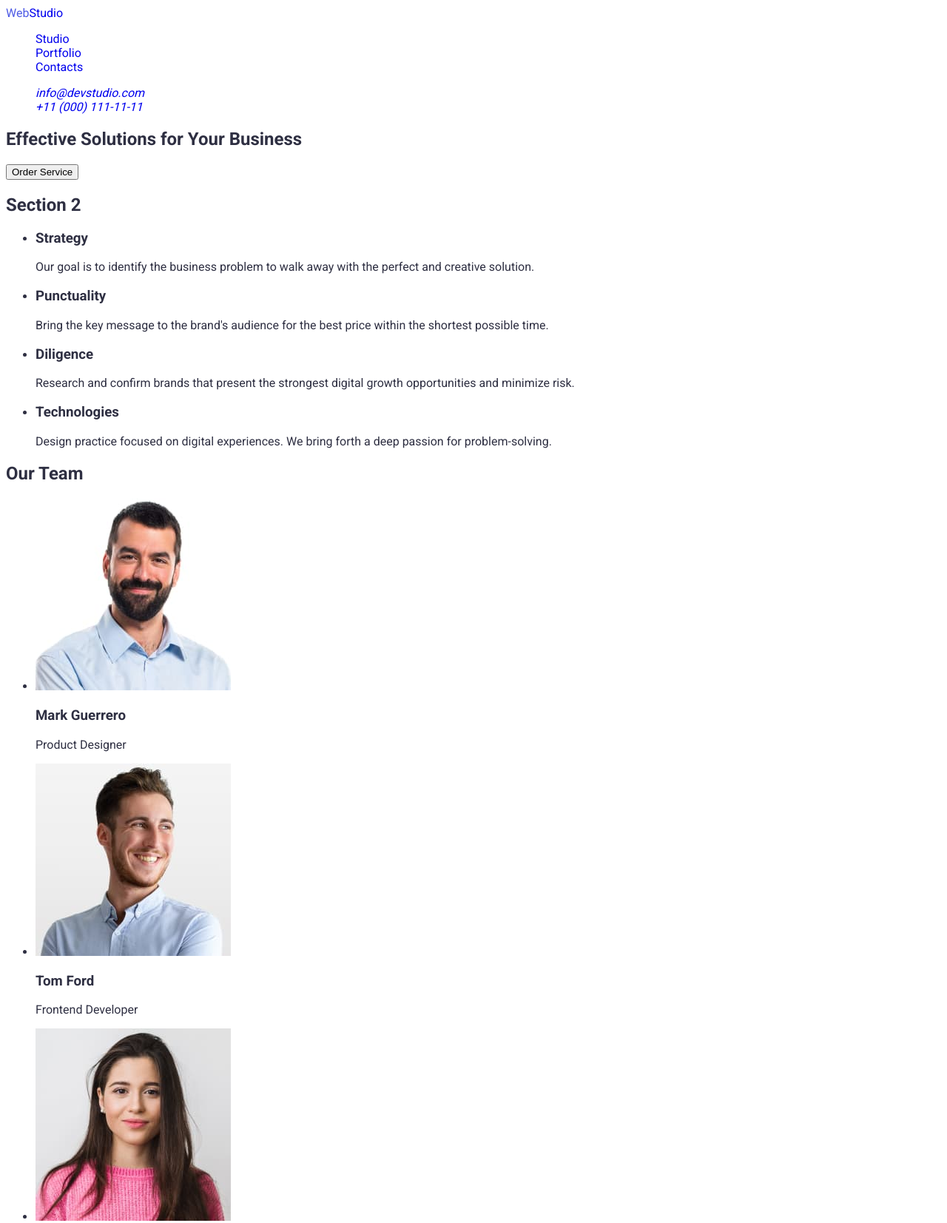
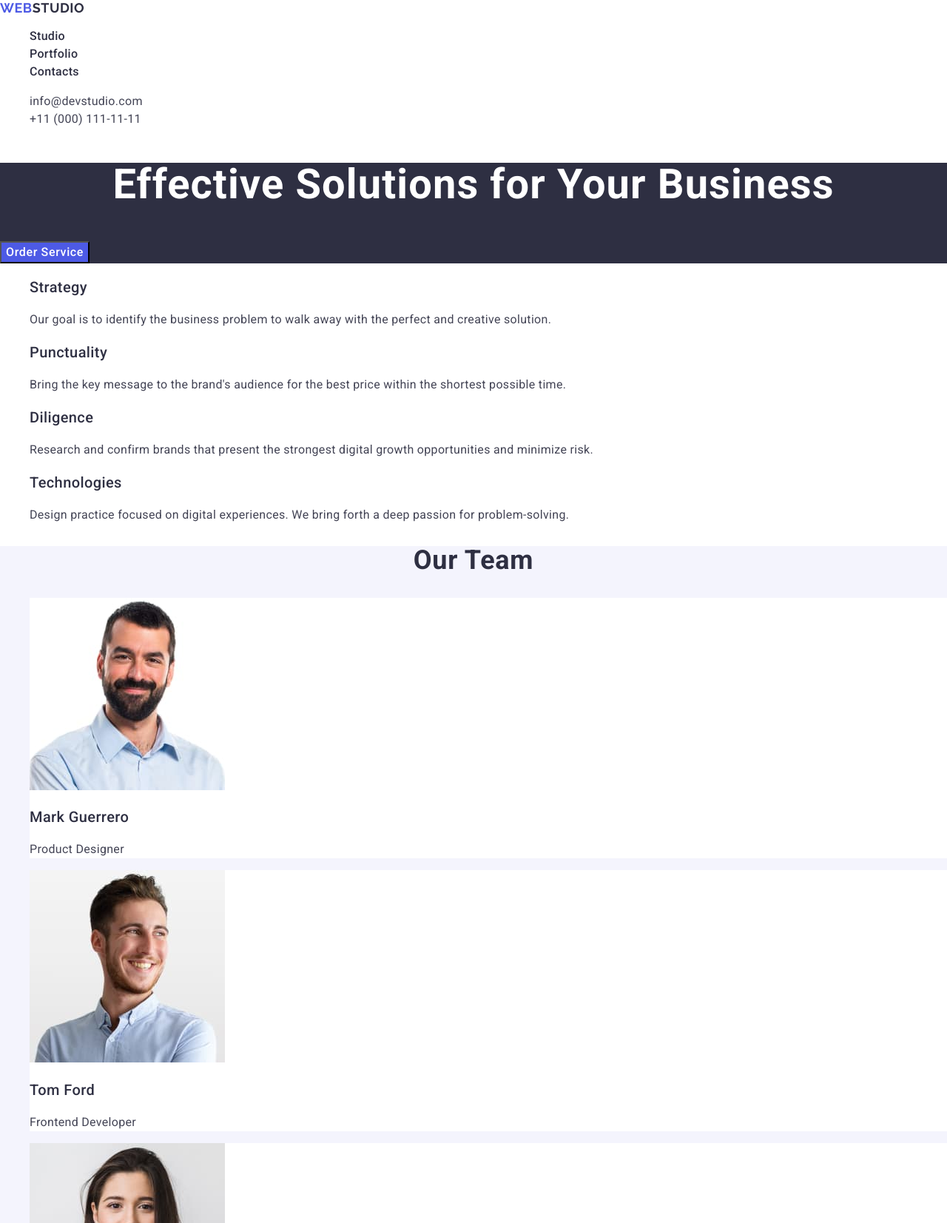
Before and after one commit to VolodymyrDiakov/goit-markup-hw-02, a plain HTML site: page index.html in a window 1280 px wide. Shown: the top 1653 px of the page at 74% size. Drawn offline with nearby package versions, Linux system fonts and the light colour scheme.

Commit message:
first iteration

```diff
--- a/css/styles.css
+++ b/css/styles.css
@@ -1,33 +1,173 @@
-:root{
-    --logo-color: #4D5AE5;
-    --primary-text-color: #2E2F42;
+.link{
+    text-decoration: none;
+}
+
+.list{
+    list-style-type: none;
+}
+
+button{
+    cursor: pointer;
 }
 
 body{
-    font-family: 'Roboto', sans-serif;
-    color: var(--primary-text-color);
+    font-family: "Roboto", sans-serif;
+    color: #434455;
+    background-color: #FFFFFF;
+}
+
+.logotype{
+    font-family: "Raleway", sans-serif;
+    font-weight: 700;
+    font-size: 18px;
+    line-height: 1.17;
+    letter-spacing: 0.03em;
+    text-transform: uppercase;
+    color: #4d5ae5;
 }
 
 .part-logo{
-    color: var(--logo-color);
+    color: #2e2f42;
 }
 
-.link {
-    text-decoration: none;
+.menu-link{
+    font-weight: 500;
+    font-size: 16px;
+    line-height: 1.5;
+    letter-spacing: 0.02em;
+    color: #2e2f42;
 }
 
-.site-logo:active,:focus{
-color: #404BBF;
+.menu-link:hover,
+.menu-link:focus{
+    color: #404bbf;
+}
+
+.contacts{
+    font-style: normal;
+}
+
+.contacts-link{
+    font-size: 16px;
+    line-height: 1.5;
+    letter-spacing: 0.02em;
+    color: #434455;
+}
+
+.contacts-link:hover,
+.contacts-link:focus{
+    color: #404bbf;
+}
+
+.hero{
+    background-color: #2e2f42;
+}
+
+.main-title{
+    font-size: 56px;
+    line-height: 1.07;
+    text-align: center;
+    letter-spacing: 0.02em;
+    color: #ffffff;
 }
 
 .main-button{
-cursor: pointer;
+    background-color: #4D5AE5;
+    font-family: "Roboto", sans-serif;
+    font-weight: 500;
+    font-size: 16px;
+    line-height: 1.5;
+    letter-spacing: 0.04em;
+    color: #ffffff;
 }
 
-.nav-links{
-    list-style-type: none;
+.main-button:hover,
+.main-button:focus{
+    background-color: #404BBF;
 }
 
-.address-links{
-        list-style-type: none;
-    }
+.benefits-list-title{
+    font-weight: 500;
+    font-size: 20px;
+    line-height: 1.2;
+    letter-spacing: 0.02em;
+    color: #2e2f42;
+}
+
+.benefits-list-text{
+    font-size: 16px;
+    line-height: 1.5;
+    letter-spacing: 0.02em;
+    color: #434455;
+}
+
+.team{
+    background-color: #F4F4FD;
+}
+
+.team-list-title{
+    font-size: 36px;
+    line-height: 1.11;
+    text-align: center;
+    letter-spacing: 0.02em;
+    text-transform: capitalize;
+    color: #2e2f42;
+}
+
+.team-list-item{
+    background-color: #FFFFFF;
+}
+
+.team-name-title{
+    font-weight: 500;
+    font-size: 20px;
+    line-height: 1.2;
+    letter-spacing: 0.02em;
+    color: #2e2f42;
+
+}
+
+.team-text{
+    font-size: 16px;
+    line-height: 1.5;
+    letter-spacing: 0.02em;
+    color: #434455;
+}
+
+.portfolio-title{
+    font-size: 36px;
+    line-height: 1.11;
+    text-align: center;
+    letter-spacing: 0.02em;
+    text-transform: capitalize;
+    color: #2e2f42;
+}
+
+.portfolio-list-title{
+    font-weight: 500;
+    font-size: 20px;
+    line-height: 1.2;
+    letter-spacing: 0.02em;
+    color: #2e2f42;
+}
+
+.portfolio-list-text{
+    font-size: 16px;
+    line-height: 1.5;
+    letter-spacing: 0.02em;
+    color: #434455;;
+}
+
+.about-us{
+    background-color: #2e2f42;
+}
+
+.about-us-part-logo{
+    color: #f4f4fd;
+}
+
+.about-us-text{
+    line-height: 1.5;
+    color: #F4F4FD;
+    letter-spacing: 0.02em;
+}
--- a/index.html
+++ b/index.html
@@ -4,8 +4,9 @@
     <meta charset="UTF-8" />
     <meta name="viewport" content="width=device-width, initial-scale=1.0" />
     <title>Document</title>
-    <link rel="stylesheet"
-    href="https://cdnjs.cloudflare.com/ajax/libs/modern-normalize/2.0.0/modern-normalize.min.css
+    <link
+      rel="stylesheet"
+      href="https://cdnjs.cloudflare.com/ajax/libs/modern-normalize/2.0.0/modern-normalize.min.css"
     />
     <link rel="preconnect" href="https://fonts.googleapis.com" />
     <link rel="preconnect" href="https://fonts.gstatic.com" crossorigin />
@@ -16,117 +17,125 @@
     <link rel="stylesheet" type="text/css" href="./css/styles.css" />
   </head>
   <body>
-    <header>
-      <nav>
-        <a class="site-logo link" href="./index.html"
-          ><span class="part-logo">Web</span>Studio</a
+    <header class="page-header">
+      <nav class="page-navigation">
+        <a class="logotype link" href="./index.html"
+          >Web<span class="part-logo">Studio</span></a
         >
-        <ul class="nav-links">
-          <li><a class="link" href="./studio.html">Studio</a></li>
-          <li><a class="link" href="./portfolio.html">Portfolio</a></li>
-          <li><a class="link" href="./contacts.html">Contacts</a></li>
+        <ul class="menu list">
+          <li class="menu-item">
+            <a class="menu-link link" href="./index.html">Studio</a>
+          </li>
+          <li class="menu-item">
+            <a class="menu-link link" href="">Portfolio</a>
+          </li>
+          <li class="menu-item">
+            <a class="menu-link link" href="">Contacts</a>
+          </li>
         </ul>
       </nav>
-      <address>
-        <ul class="address-links">
-          <li>
-            <a class="link" href="mailto:info@devstudio.com"
+      <address class="contacts">
+        <ul class="list">
+          <li class="contacts-item">
+            <a class="contacts-link link" href="mailto:info@devstudio.com"
               >info@devstudio.com</a
             >
           </li>
-          <li>
-            <a class="link" href="tel:+110001111111">+11 (000) 111-11-11</a>
+          <li class="contacts-item">
+            <a class="contacts-link link" href="tel:+110001111111"
+              >+11 (000) 111-11-11</a
+            >
           </li>
         </ul>
       </address>
     </header>
 
     <main>
-      <section>
-        <h1>Effective Solutions for Your Business</h1>
+      <section class="hero">
+        <h1 class="main-title">Effective Solutions for Your Business</h1>
         <button class="main-button" type="button">Order Service</button>
       </section>
       <section>
-        <h2>Section 2</h2>
-        <ul>
+        <h2 hidden>Section 2</h2>
+        <ul class="list">
           <li>
-            <h3>Strategy</h3>
-            <p>
+            <h3 class="benefits-list-title">Strategy</h3>
+            <p class="benefits-list-text">
               Our goal is to identify the business problem to walk away with the
               perfect and creative solution.
             </p>
           </li>
           <li>
-            <h3>Punctuality</h3>
-            <p>
+            <h3 class="benefits-list-title">Punctuality</h3>
+            <p class="benefits-list-text">
               Bring the key message to the brand's audience for the best price
               within the shortest possible time.
             </p>
           </li>
           <li>
-            <h3>Diligence</h3>
-            <p>
+            <h3 class="benefits-list-title">Diligence</h3>
+            <p class="benefits-list-text">
               Research and confirm brands that present the strongest digital
               growth opportunities and minimize risk.
             </p>
           </li>
           <li>
-            <h3>Technologies</h3>
-            <p>
+            <h3 class="benefits-list-title">Technologies</h3>
+            <p class="benefits-list-text">
               Design practice focused on digital experiences. We bring forth a
               deep passion for problem-solving.
             </p>
           </li>
         </ul>
       </section>
-      <section>
-        <h2>Our Team</h2>
-        <ul>
-          <li>
+      <section class="team">
+        <h2 class="team-list-title">Our Team</h2>
+        <ul class="team-list list">
+          <li class="team-list-item">
             <img
               src="./images/team/img4.jpg"
               alt="Photo Product Designer"
               width="264"
               height="260"
             />
-            <h3>Mark Guerrero</h3>
-            <p>Product Designer</p>
+            <h3 class="team-name-title">Mark Guerrero</h3>
+            <p class="team-text">Product Designer</p>
           </li>
-          <li>
+          <li class="team-list-item">
             <img
               src="./images/team/img1.jpg"
               alt="Photo Frontend Developer"
               width="264"
               height="260"
             />
-            <h3>Tom Ford</h3>
-            <p>Frontend Developer</p>
+            <h3 class="team-name-title">Tom Ford</h3>
+            <p class="team-text">Frontend Developer</p>
           </li>
-          <li>
+          <li class="team-list-item">
             <img
               src="./images/team/img2.jpg"
               alt="Photo Marketing Manager"
               width="264"
               height="260"
             />
-            <h3>Camila Garcia</h3>
-            <p>Marketing</p>
+            <h3 class="team-name-title">Camila Garcia</h3>
+            <p class="team-text">Marketing</p>
           </li>
-          <li>
+          <li class="team-list-item">
             <img
               src="./images/team/img3.jpg"
               alt="Photo UI Designer"
               width="264"
               height="260"
             />
-            <h3>Daniel Wilson</h3>
-            <p>UI Designer</p>
+            <h3 class="team-name-title">Daniel Wilson</h3>
+            <p class="team-text">UI Designer</p>
           </li>
         </ul>
       </section>
       <section>
-        <h2>Our Portfolio</h2>
-        <ul>
+        <h2 class="portfolio-title">Our Portfolio</h2>
+        <ul class="list">
           <li>
             <img
               src="./images/portfolio/img1.jpg"
@@ -134,8 +143,8 @@
               width="360"
               height="300"
             />
-            <h3>Banking App</h3>
-            <p>App</p>
+            <h3 class="portfolio-list-title">Banking App</h3>
+            <p class="portfolio-list-text">App</p>
           </li>
           <li>
             <img
@@ -144,8 +153,8 @@
               width="360"
               height="300"
             />
-            <h3>Cashless Payment</h3>
-            <p>Marketing</p>
+            <h3 class="portfolio-list-title">Cashless Payment</h3>
+            <p class="portfolio-list-text">Marketing</p>
           </li>
           <li>
             <img
@@ -154,8 +163,8 @@
               width="360"
               height="300"
             />
-            <h3>Meditation App</h3>
-            <p>App</p>
+            <h3 class="portfolio-list-title">Meditation App</h3>
+            <p class="portfolio-list-text">App</p>
           </li>
           <li>
             <img
@@ -164,8 +173,8 @@
               width="360"
               height="300"
             />
-            <h3>Taxi Service</h3>
-            <p>Marketing</p>
+            <h3 class="portfolio-list-title">Taxi Service</h3>
+            <p class="portfolio-list-text">Marketing</p>
           </li>
           <li>
             <img
@@ -174,8 +183,8 @@
               width="360"
               height="300"
             />
-            <h3>Screen Illustrations</h3>
-            <p>Design</p>
+            <h3 class="portfolio-list-title">Screen Illustrations</h3>
+            <p class="portfolio-list-text">Design</p>
           </li>
           <li>
             <img
@@ -184,16 +193,18 @@
               width="360"
               height="300"
             />
-            <h3>Online Courses</h3>
-            <p>Marketing</p>
+            <h3 class="portfolio-list-title">Online Courses</h3>
+            <p class="portfolio-list-text">Marketing</p>
           </li>
         </ul>
       </section>
     </main>
 
-    <footer>
-      <a class="link" href="./index.html">WebStudio</a>
-      <p>
+    <footer class="about-us">
+      <a class="logotype link" href="./index.html"
+        >Web<span class="about-us-part-logo">Studio</span></a
+      >
+      <p class="about-us-text">
         Increase the flow of customers and sales for your business with digital
         marketing & growth solutions.
       </p>
```
